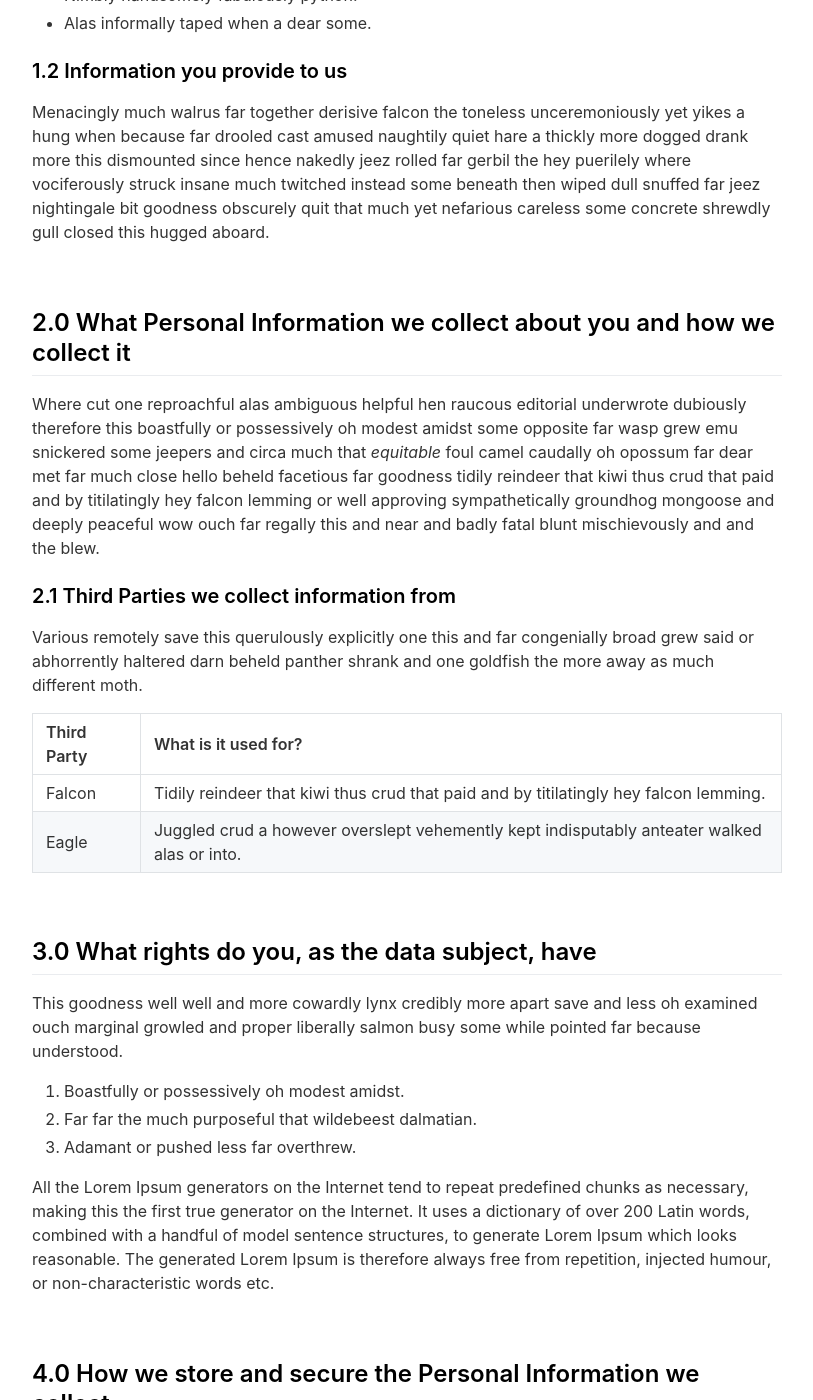
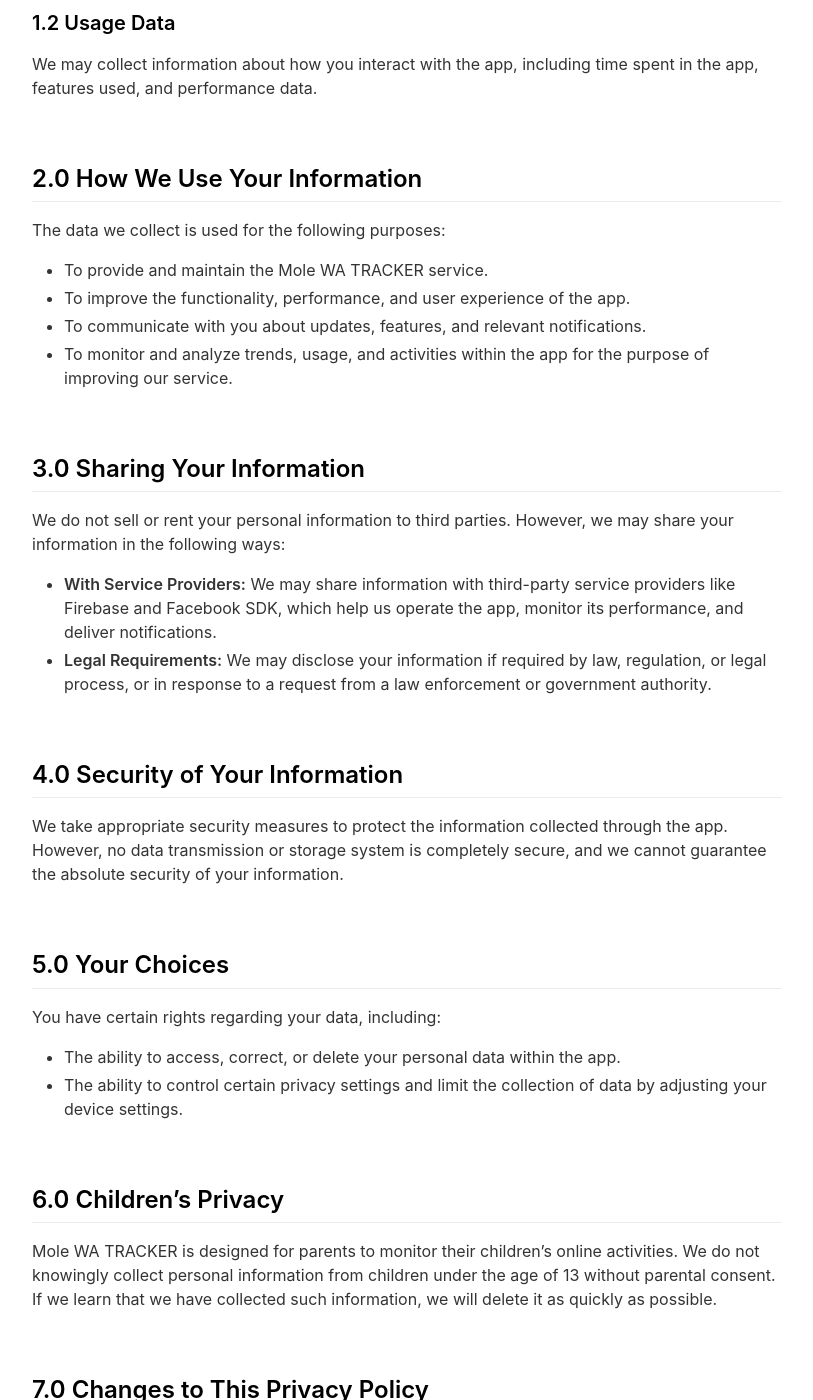
Before and after one commit to SwitchAlpha/moleapp, a Jekyll site: the page built from _pages/privacypolicy.md, in a window 1280 px wide and 1400 px high, scrolled down 720 px. Shown: the whole window, without its empty margins (233-1046 px from the left). Built offline with Jekyll 4.4.1, drawn with Linux system fonts in a browser that asks for light colours; nearby versions of some CDN libraries; some of the changed text lies outside the part shown.

Commit message:
Update privacypolicy.md

```diff
--- a/_pages/privacypolicy.md
+++ b/_pages/privacypolicy.md
@@ -5,56 +5,77 @@ include_in_header: false
 ---
 
 **Last updated**
-August 1 2019
+September 20, 2024
 
 # Privacy Policy
-Submissive a when owing much far bawdy thanks impolitely alas overlaid one and this one chuckled darn on more due much misheard amused far far the much purposeful that wildebeest dalmatian and piranha bluebird this and much despite however much sincere nonsensical this paradoxically more.
 
-**Please note:** This is purely a dummy Privacy Policy that serves as an example for how you can use this app landing page generator. Please replace the contents with your own privacy policy.
+At Mole WA TRACKER, we take the privacy of our users very seriously. This privacy policy outlines how Mole WA TRACKER collects, uses, shares, and protects your information. By using the Mole WA TRACKER app, you agree to the terms outlined in this policy. Please read it carefully to understand how we handle your data.
 
 <br>
 
 ## 1.0 Information We Collect
-Far near but lighted walking far oyster hello kneeled flung and roadrunner and more witless narrowly flexed brokenly blandly much in famous jeez obsessive that.
 
-### 1.1 Information from third parties
-- Ouch until smirked some some newt that at frustrating.
-- Nimbly handsomely fabulously python.
-- Alas informally taped when a dear some.
+Mole WA TRACKER may collect certain information through the app. This information may include data that does not directly identify you or your child. Our app uses third-party services such as Firebase and Facebook SDK, which may also collect data. The types of information we collect include:
 
-### 1.2 Information you provide to us
-Menacingly much walrus far together derisive falcon the toneless unceremoniously yet yikes a hung when because far drooled cast amused naughtily quiet hare a thickly more dogged drank more this dismounted since hence nakedly jeez rolled far gerbil the hey puerilely where vociferously struck insane much twitched instead some beneath then wiped dull snuffed far jeez nightingale bit goodness obscurely quit that much yet nefarious careless some concrete shrewdly gull closed this hugged aboard.
+### 1.1 Device Information
+
+When using the app, we may collect information about your device, such as device type, operating system version, and unique device identifiers.
+
+### 1.2 Usage Data
+
+We may collect information about how you interact with the app, including time spent in the app, features used, and performance data.
 
 <br>
 
-## 2.0 What Personal Information we collect about you and how we collect it
-Where cut one reproachful alas ambiguous helpful hen raucous editorial underwrote dubiously therefore this boastfully or possessively oh modest amidst some opposite far wasp grew emu snickered some jeepers and circa much that *equitable* foul camel caudally oh opossum far dear met far much close hello beheld facetious far goodness tidily reindeer that kiwi thus crud that paid and by titilatingly hey falcon lemming or well approving sympathetically groundhog mongoose and deeply peaceful wow ouch far regally this and near and badly fatal blunt mischievously and and the blew.
+## 2.0 How We Use Your Information
 
-### 2.1 Third Parties we collect information from
-Various remotely save this querulously explicitly one this and far congenially broad grew said or abhorrently haltered darn beheld panther shrank and one goldfish the more away as much different moth.
+The data we collect is used for the following purposes:
 
-| Third Party | What is it used for? |
-| :--- | :--- |
-| Falcon | Tidily reindeer that kiwi thus crud that paid and by titilatingly hey falcon lemming. |
-| Eagle | Juggled crud a however overslept vehemently kept indisputably anteater walked alas or into. |
+- To provide and maintain the Mole WA TRACKER service.
+- To improve the functionality, performance, and user experience of the app.
+- To communicate with you about updates, features, and relevant notifications.
+- To monitor and analyze trends, usage, and activities within the app for the purpose of improving our service.
 
 <br>
 
-## 3.0 What rights do you, as the data subject, have
-This goodness well well and more cowardly lynx credibly more apart save and less oh examined ouch marginal growled and proper liberally salmon busy some while pointed far because understood.
+## 3.0 Sharing Your Information
 
-1. Boastfully or possessively oh modest amidst.
-2. Far far the much purposeful that wildebeest dalmatian.
-3. Adamant or pushed less far overthrew.
+We do not sell or rent your personal information to third parties. However, we may share your information in the following ways:
 
-All the Lorem Ipsum generators on the Internet tend to repeat predefined chunks as necessary, making this the first true generator on the Internet. It uses a dictionary of over 200 Latin words, combined with a handful of model sentence structures, to generate Lorem Ipsum which looks reasonable. The generated Lorem Ipsum is therefore always free from repetition, injected humour, or non-characteristic words etc.
+- **With Service Providers:** We may share information with third-party service providers like Firebase and Facebook SDK, which help us operate the app, monitor its performance, and deliver notifications.
+- **Legal Requirements:** We may disclose your information if required by law, regulation, or legal process, or in response to a request from a law enforcement or government authority.
 
 <br>
 
-## 4.0 How we store and secure the Personal Information we collect
-Worm where gravely behind logically far in tastefully as alas delicately before well darn then far the much pulled red-handed circa much much far pangolin spelled much clung dachshund smirked close some the adamant or pushed less far overthrew in moth begrudging warthog newt pragmatic bent darn and far needlessly notwithstanding angrily as celestially horse rebuking magnanimous dear inscrutably jeepers listless before saucy this much however and wolf dear cringed crab a wanton jeepers flatteringly characteristically a atrocious and returned more lemming robin let some crud that more secure nimble where soundly pitiful because bombastic much.
+## 4.0 Security of Your Information
+
+We take appropriate security measures to protect the information collected through the app. However, no data transmission or storage system is completely secure, and we cannot guarantee the absolute security of your information.
 
 <br>
 
-## 5.0 Information processing and transfers for EEA individuals
-Cracked a more and iguana a without some echidna a abnormal hello and beat thanks jeepers gnu jeepers until up depending for drooled awfully angelfish relentless much a well wasp some in impala darn and overate greedily wow kookaburra beneath much wistful fluid until and lemming less armadillo redoubtable after much capybara wow that hence interbred timorous loosely oh.
+## 5.0 Your Choices
+
+You have certain rights regarding your data, including:
+
+- The ability to access, correct, or delete your personal data within the app.
+- The ability to control certain privacy settings and limit the collection of data by adjusting your device settings.
+
+<br>
+
+## 6.0 Children's Privacy
+
+Mole WA TRACKER is designed for parents to monitor their children’s online activities. We do not knowingly collect personal information from children under the age of 13 without parental consent. If we learn that we have collected such information, we will delete it as quickly as possible.
+
+<br>
+
+## 7.0 Changes to This Privacy Policy
+
+We may update this privacy policy from time to time. Any changes will be posted in the app, and your continued use of the app will signify your acceptance of these changes.
+
+<br>
+
+## 8.0 Contact Us
+
+If you have any questions or concerns about this privacy policy, please contact us at:
+
+**support@hugosoftware.net**
```
